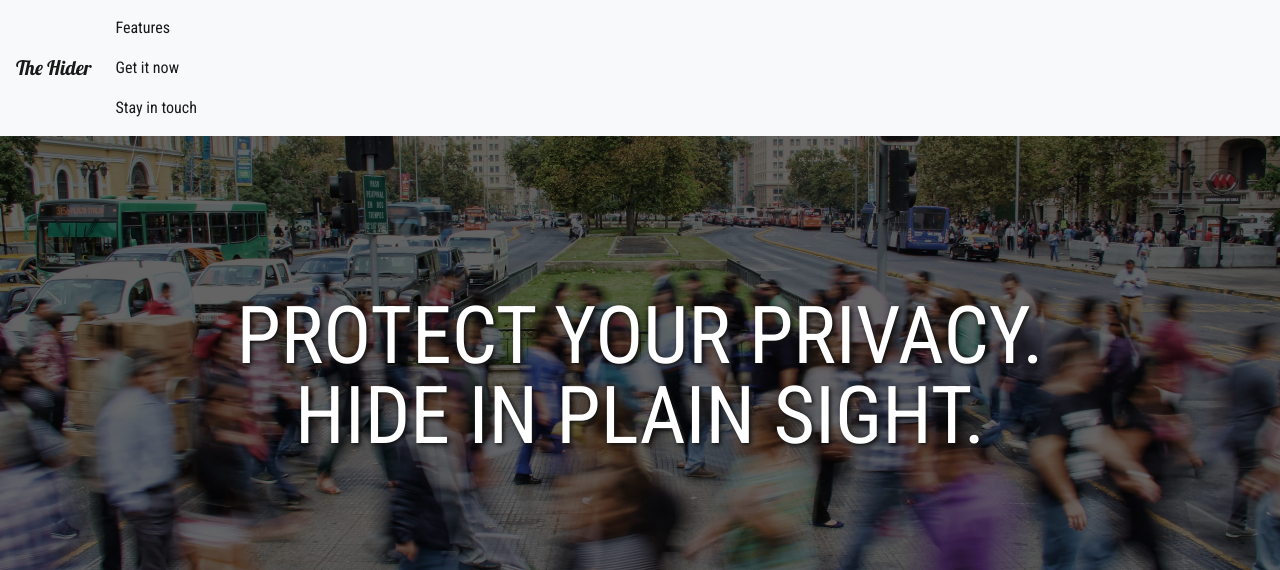
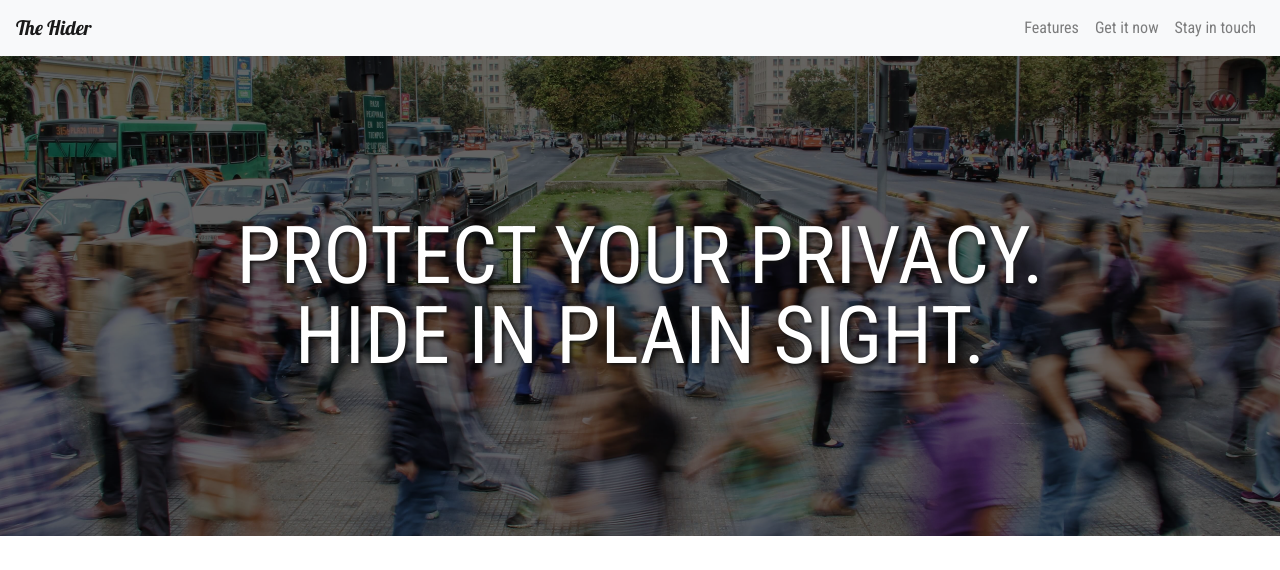
Before and after one commit to motizukilucas/the-hider-website, a plain HTML site: page index.html in a window 1280 px wide. Shown: the top 570 px of the page. Drawn offline with nearby package versions, Linux system fonts and the light colour scheme.

Commit message:
Fixing navbar items desktop bug

```diff
--- a/index.html
+++ b/index.html
@@ -28,12 +28,10 @@
             </button>
 
             <div class="collapse navbar-collapse" id="navbarNav">
-                <ul class="navbar-nav mr-auto">
-                    <li class="nav-item active">
-                        <a class="nav-link" href="#features">Features<span class="sr-only"></span></a>
-                        <a class="nav-link" href="#get-it-now">Get it now<span class="sr-only"></span></a>
-                        <a class="nav-link" href="#stay-in-touch">Stay in touch<span class="sr-only"></span></a>
-                    </li>
+                <ul class="navbar-nav ml-auto">
+                <li class="nav-item"><a class="nav-link" href="#features">Features<span class="sr-only"></span></a></li>
+                <li class="nav-item"><a class="nav-link" href="#get-it-now">Get it now<span class="sr-only"></span></a></li>
+                <li class="nav-item"><a class="nav-link" href="#stay-in-touch">Stay in touch<span class="sr-only"></span></a></li>
                 </ul>
             </div>
         </nav>
```
